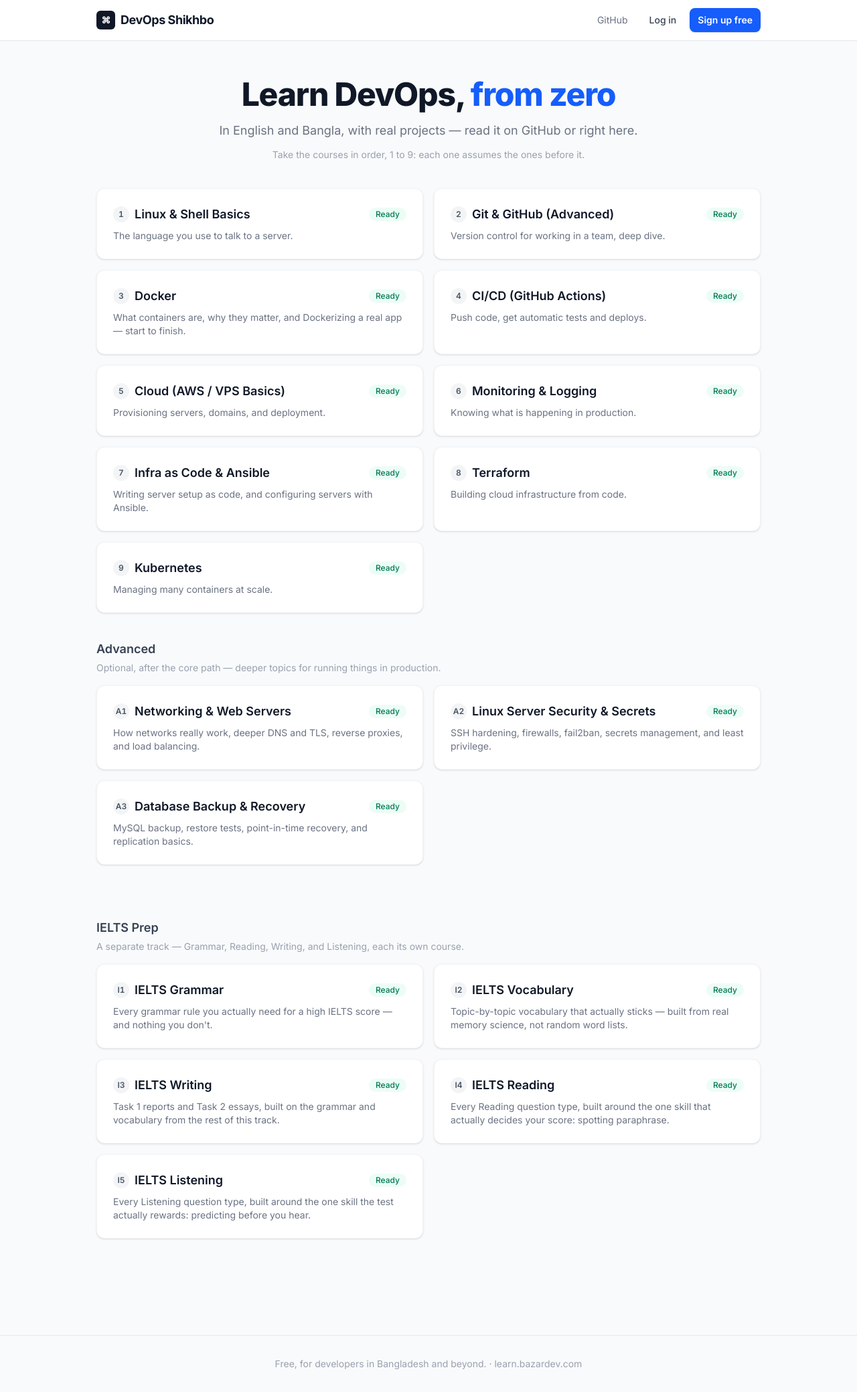
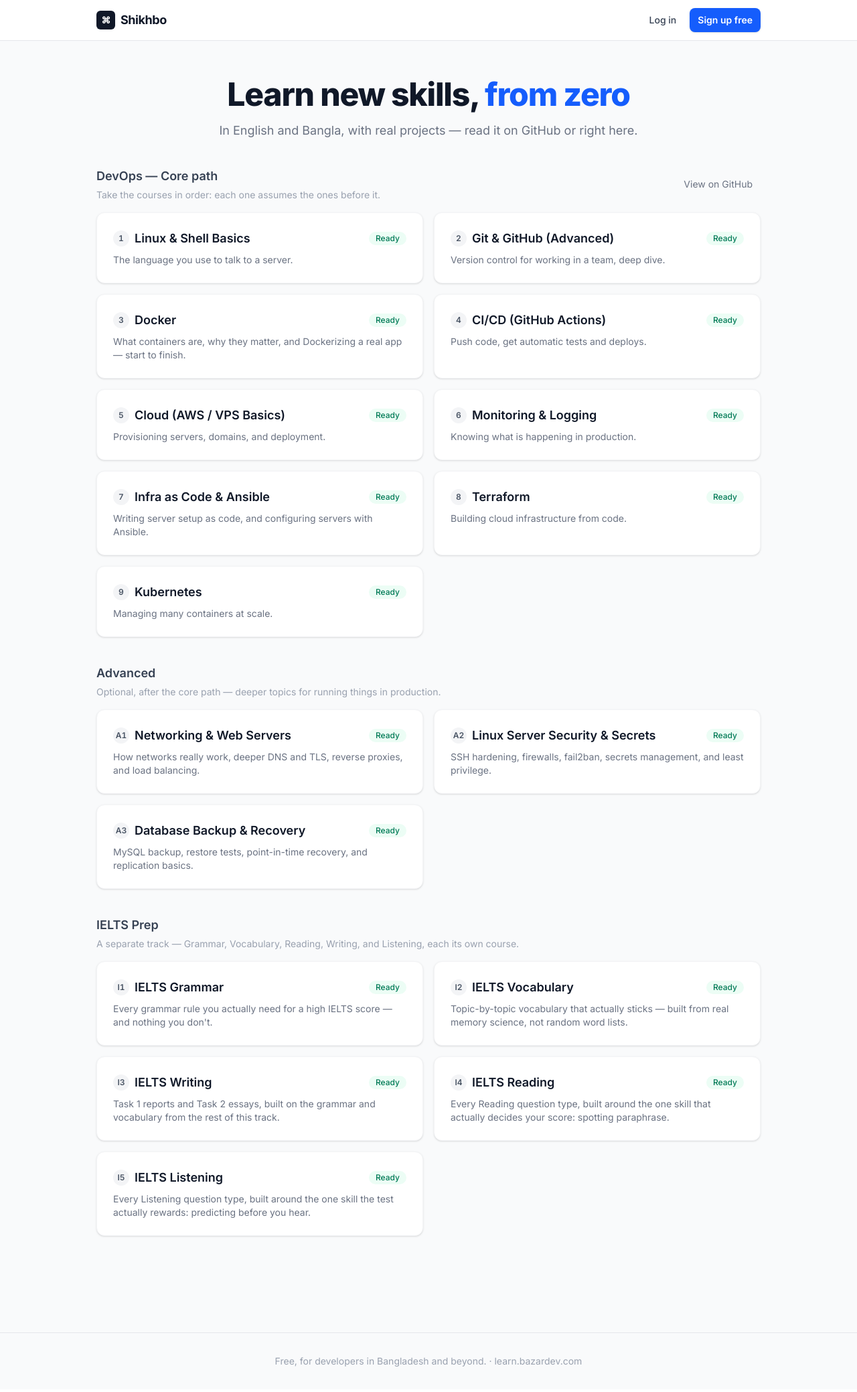
Before and after one commit to Nirjhor3029/learn.bazardev.com, a Laravel app: page / in a window 1280 px wide. Shown: the whole page at 67% size. After the commit the page ends 2040 px from the top, so only its background shows below. Run offline with Laravel 12, Linux system fonts and the light colour scheme; tables that the repository leaves empty hold one stand-in row (values such as "Sample post"); style sheets or scripts are compiled from the project's sources; some libraries are stand-ins or nearby versions.

Commit message:
Generalize branding and homepage beyond DevOps-only
Site now hosts IELTS alongside DevOps, with more subjects planned, but
the nav brand, page title, meta description, and homepage hero were
all hardcoded as "DevOps Shikhbo" / "Learn DevOps" - a new visitor had
no reason to suspect IELTS existed. Renames the brand to the neutral
"Shikhbo" and makes the homepage section list config-driven
(config/course.php's new 'categories' key) so a future course category
is one config entry, not a new hardcoded @if block in home.blade.php.
Also moves the DevOps-only GitHub link out of the global nav onto the
DevOps section itself, where it's actually relevant.

Co-Authored-By: Claude Sonnet 5 <noreply@anthropic.com>
Claude-Session: https://claude.ai/code/session_012VzLsjoUYnwu4hh7efHWRR

```diff
--- a/config/course.php
+++ b/config/course.php
@@ -5,6 +5,26 @@ return [
     'content_path' => env('COURSE_CONTENT_PATH', base_path('../devops-for-developers')),
 
     'github_repo' => 'https://github.com/Nirjhor3029/devops-for-developers',
+
+    // Homepage section order + copy. A future course category only needs a new
+    // entry here — resources/views/home.blade.php loops over this, no template changes.
+    'categories' => [
+        'core' => [
+            'label' => 'DevOps — Core path',
+            'tagline' => 'Take the courses in order: each one assumes the ones before it.',
+            'prefix' => '',
+        ],
+        'advanced' => [
+            'label' => 'Advanced',
+            'tagline' => 'Optional, after the core path — deeper topics for running things in production.',
+            'prefix' => 'A',
+        ],
+        'ielts' => [
+            'label' => 'IELTS Prep',
+            'tagline' => 'A separate track — Grammar, Vocabulary, Reading, Writing, and Listening, each its own course.',
+            'prefix' => 'I',
+        ],
+    ],
 
     'courses' => [
         'linux-shell' => [
--- a/resources/views/certificate/show.blade.php
+++ b/resources/views/certificate/show.blade.php
@@ -29,7 +29,7 @@
 
         <article class="rounded-2xl border border-gray-100 bg-white p-3 shadow-sm print:rounded-none print:border-0 print:p-0 print:shadow-none" aria-label="Certificate of completion">
             <div class="rounded-xl border-4 border-double border-blue-200 px-6 py-10 text-center sm:px-14 sm:py-14">
-                <p class="text-xs font-semibold tracking-widest text-blue-600 uppercase sm:text-sm">DevOps Shikhbo · learn.bazardev.com</p>
+                <p class="text-xs font-semibold tracking-widest text-blue-600 uppercase sm:text-sm">Shikhbo · learn.bazardev.com</p>
 
                 <h1 class="mt-5 text-3xl font-extrabold tracking-tight text-gray-900 sm:text-5xl">Certificate of Completion</h1>
 
--- a/resources/views/components/layout.blade.php
+++ b/resources/views/components/layout.blade.php
@@ -4,8 +4,8 @@
     <meta charset="utf-8">
     <meta name="viewport" content="width=device-width, initial-scale=1">
     <meta name="csrf-token" content="{{ csrf_token() }}">
-    <title>{{ $title ?? 'DevOps Shikhbo' }} — learn.bazardev.com</title>
-    <meta name="description" content="Learn DevOps from zero — in English and Bangla, with real projects and free resources.">
+    <title>{{ $title ?? 'Shikhbo' }} — learn.bazardev.com</title>
+    <meta name="description" content="Practical courses in English and Bangla — DevOps, IELTS prep, and more, with real projects and free resources.">
     <link rel="preconnect" href="https://fonts.bunny.net">
     <link href="https://fonts.bunny.net/css?family=inter:400,500,600,700,800" rel="stylesheet" />
     @vite(['resources/css/app.css'])
@@ -16,13 +16,10 @@
         <div class="mx-auto flex max-w-5xl items-center justify-between gap-2 px-3 py-3 sm:gap-4 sm:px-4">
             <a href="{{ route('home') }}" class="flex shrink-0 items-center gap-2 whitespace-nowrap text-base font-bold tracking-tight sm:text-lg">
                 <span class="inline-flex h-7 w-7 items-center justify-center rounded-md bg-gray-900 text-sm text-white">⌘</span>
-                DevOps Shikhbo
+                Shikhbo
             </a>
 
             <nav class="flex items-center gap-1 sm:gap-2" aria-label="Account">
-                <a href="https://github.com/Nirjhor3029/devops-for-developers" target="_blank" rel="noopener"
-                   class="hidden rounded-lg px-3 py-2 text-sm text-gray-500 transition-colors hover:text-gray-900 sm:block">GitHub</a>
-
                 @guest
                     <a href="{{ route('login') }}"
                        class="whitespace-nowrap rounded-lg px-2 py-2 text-sm font-medium text-gray-700 transition-colors hover:bg-gray-100 sm:px-3">Log in</a>
--- a/resources/views/home.blade.php
+++ b/resources/views/home.blade.php
@@ -1,14 +1,15 @@
-<x-layout title="DevOps Shikhbo — Zero to Hero">
+<x-layout title="Shikhbo — Zero to Hero">
     @php
-        $core = array_filter($courses, fn ($course) => ($course['section'] ?? 'core') === 'core');
-        $advanced = array_filter($courses, fn ($course) => ($course['section'] ?? 'core') === 'advanced');
-        $ielts = array_filter($courses, fn ($course) => ($course['section'] ?? 'core') === 'ielts');
+        $categories = config('course.categories', []);
+        $grouped = [];
+        foreach ($categories as $key => $meta) {
+            $grouped[$key] = array_filter($courses, fn ($course) => ($course['section'] ?? 'core') === $key);
+        }
     @endphp
 
     <section class="mx-auto max-w-5xl px-4 pt-14 pb-10 text-center">
-        <h1 class="text-4xl font-extrabold tracking-tight sm:text-5xl">Learn DevOps, <span class="text-blue-600">from zero</span></h1>
+        <h1 class="text-4xl font-extrabold tracking-tight sm:text-5xl">Learn new skills, <span class="text-blue-600">from zero</span></h1>
         <p class="mx-auto mt-4 max-w-2xl text-lg text-gray-500">In English and Bangla, with real projects — read it on GitHub or right here.</p>
-        <p class="mx-auto mt-3 max-w-2xl text-sm text-gray-400">Take the courses in order, 1 to {{ count($core) }}: each one assumes the ones before it.</p>
     </section>
 
     {{-- Logged-in readers go straight back to where they stopped. --}}
@@ -18,35 +19,28 @@
         </section>
     @endif
 
-    <section class="mx-auto max-w-5xl px-4 pb-10">
-        <div class="grid gap-4 sm:grid-cols-2">
-            @foreach ($core as $slug => $course)
-                @include('courses.partials.home-card', ['slug' => $slug, 'course' => $course, 'number' => $loop->iteration, 'mine' => $progress[$slug] ?? null, 'coursePricing' => $pricing[$slug] ?? null, 'owned' => $hasSubscription || in_array($slug, $ownedCourses, true)])
-            @endforeach
-        </div>
-    </section>
+    @foreach ($grouped as $key => $group)
+        @continue(count($group) === 0)
+        @php $meta = $categories[$key]; @endphp
 
-    @if (count($advanced) > 0)
-        <section class="mx-auto max-w-5xl px-4 pb-20">
-            <h2 class="text-lg font-semibold text-gray-700">Advanced</h2>
-            <p class="mt-1 text-sm text-gray-400">Optional, after the core path — deeper topics for running things in production.</p>
+        <section class="mx-auto max-w-5xl px-4 pb-10 {{ $loop->last ? 'pb-20' : '' }}">
+            <div class="flex items-center justify-between gap-3">
+                <div>
+                    <h2 class="text-lg font-semibold text-gray-700">{{ $meta['label'] }}</h2>
+                    <p class="mt-1 text-sm text-gray-400">{{ $meta['tagline'] }}</p>
+                </div>
+
+                @if ($key === 'core')
+                    <a href="{{ config('course.github_repo') }}" target="_blank" rel="noopener"
+                       class="hidden shrink-0 rounded-lg px-3 py-2 text-sm text-gray-500 transition-colors hover:text-gray-900 sm:block">View on GitHub</a>
+                @endif
+            </div>
+
             <div class="mt-4 grid gap-4 sm:grid-cols-2">
-                @foreach ($advanced as $slug => $course)
-                    @include('courses.partials.home-card', ['slug' => $slug, 'course' => $course, 'number' => 'A'.$loop->iteration, 'mine' => $progress[$slug] ?? null, 'coursePricing' => $pricing[$slug] ?? null, 'owned' => $hasSubscription || in_array($slug, $ownedCourses, true)])
+                @foreach ($group as $slug => $course)
+                    @include('courses.partials.home-card', ['slug' => $slug, 'course' => $course, 'number' => $meta['prefix'].$loop->iteration, 'mine' => $progress[$slug] ?? null, 'coursePricing' => $pricing[$slug] ?? null, 'owned' => $hasSubscription || in_array($slug, $ownedCourses, true)])
                 @endforeach
             </div>
         </section>
-    @endif
-
-    @if (count($ielts) > 0)
-        <section class="mx-auto max-w-5xl px-4 pb-20">
-            <h2 class="text-lg font-semibold text-gray-700">IELTS Prep</h2>
-            <p class="mt-1 text-sm text-gray-400">A separate track — Grammar, Reading, Writing, and Listening, each its own course.</p>
-            <div class="mt-4 grid gap-4 sm:grid-cols-2">
-                @foreach ($ielts as $slug => $course)
-                    @include('courses.partials.home-card', ['slug' => $slug, 'course' => $course, 'number' => 'I'.$loop->iteration, 'mine' => $progress[$slug] ?? null, 'coursePricing' => $pricing[$slug] ?? null, 'owned' => $hasSubscription || in_array($slug, $ownedCourses, true)])
-                @endforeach
-            </div>
-        </section>
-    @endif
+    @endforeach
 </x-layout>
```
Also changed, not shown: tests/Feature/LearningPathTest.php (+12 -0 lines).
